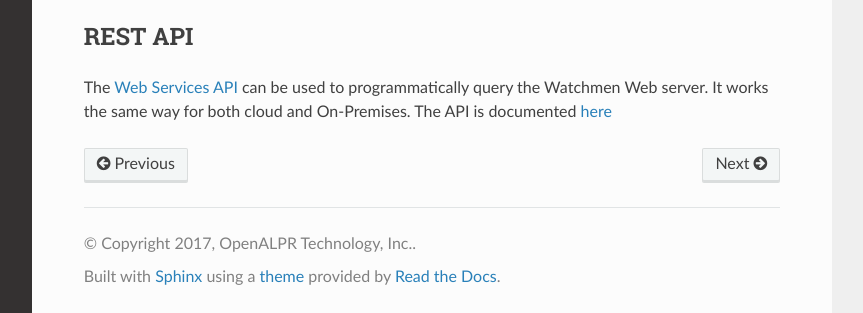
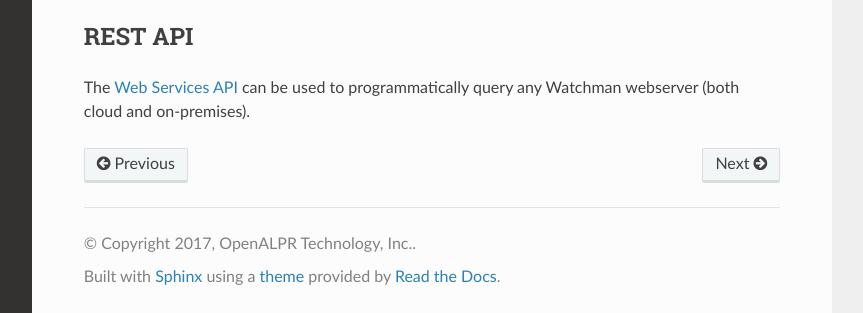
Before and after one commit to openalpr/doc, a Sphinx documentation site: the page built from source/watchman.rst, in a window 1280 px wide and 900 px high, scrolled down 10499 px, cut to the strip 587-900 px from the top of the window. Shown: the whole strip, without its empty margins (268-1131 px from the left). Built offline with Sphinx 7.4.7 and the Read the Docs theme 2.0.0, drawn with Linux system fonts in a browser that asks for light colours.

Commit message:
distinguish cloud vs. on-premises webserver options

```diff
--- a/source/watchman.rst
+++ b/source/watchman.rst
@@ -425,4 +425,4 @@ Application Integration
 REST API
 ========================
 
-The `Web Services API <api/?api=cloudstream>`_ can be used to programmatically query the Watchmen Web server.  It works the same way for both cloud and On-Premises. The API is documented `here <api/?api=cloudstream>`_
+The `Web Services API <api/?api=cloudstream>`_ can be used to programmatically query any Watchman webserver (both cloud and on-premises).
```
Also changed, not shown: 1 other file.
